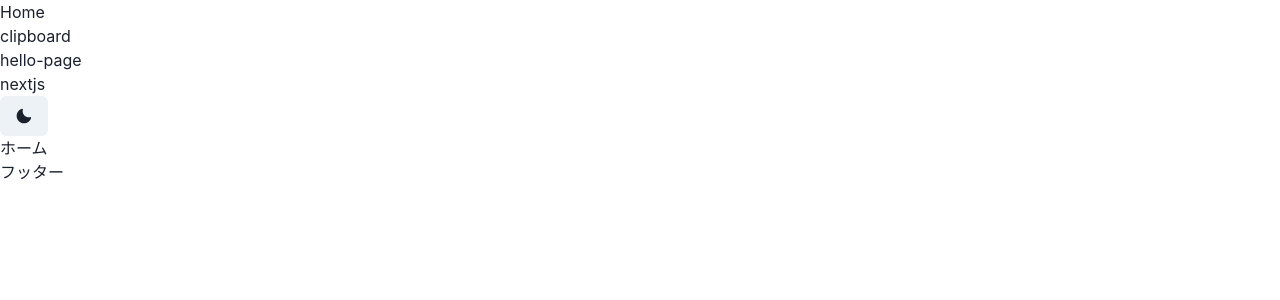
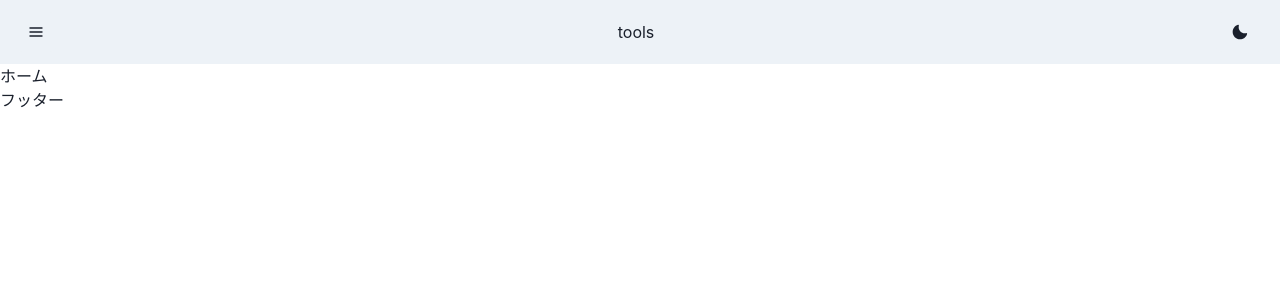
Before and after one commit to seijinrosen/tools, a Next.js app: page / in a window 1280 px wide. Shown: the top 300 px of the page. Built offline with nearby package versions, Linux system fonts and the light colour scheme.

Commit message:
Update Navbar

```diff
--- a/src/components/navbar/index.tsx
+++ b/src/components/navbar/index.tsx
@@ -1,11 +1,35 @@
 // https://nextjs.org/docs/api-reference/next/link
+// https://chakra-templates.dev/navigation/navbar
 
+import { CloseIcon, HamburgerIcon } from "@chakra-ui/icons";
+import {
+  Box,
+  Flex,
+  IconButton,
+  Stack,
+  useColorModeValue,
+  useDisclosure,
+} from "@chakra-ui/react";
 import Link from "next/link";
 import ColorToggleButton from "../ColorToggleButton";
 
-function Navbar() {
+const Navbar = () => {
+  const { isOpen, onOpen, onClose } = useDisclosure();
+
   return (
-    <header>
+    <Box as="header" bg={useColorModeValue("gray.100", "gray.900")} px={4}>
+      <Flex h={16} alignItems={"center"} justifyContent={"space-between"}>
+        <IconButton
+          icon={isOpen ? <CloseIcon /> : <HamburgerIcon />}
+          aria-label={"Open Menu"}
+          onClick={isOpen ? onClose : onOpen}
+        />
+        <Box>tools</Box>
+        <ColorToggleButton />
+      </Flex>
+
+      {isOpen ? (
+        <Stack as={"nav"} spacing={4}>
           <ul>
             <li>
               <Link href="/">Home</Link>
@@ -20,9 +44,10 @@ function Navbar() {
               <Link href="/nextjs">nextjs</Link>
             </li>
           </ul>
-      <ColorToggleButton />
-    </header>
+        </Stack>
+      ) : null}
+    </Box>
   );
-}
+};
 
 export default Navbar;
```
Lines whose indentation alone changed are shown as unchanged.
